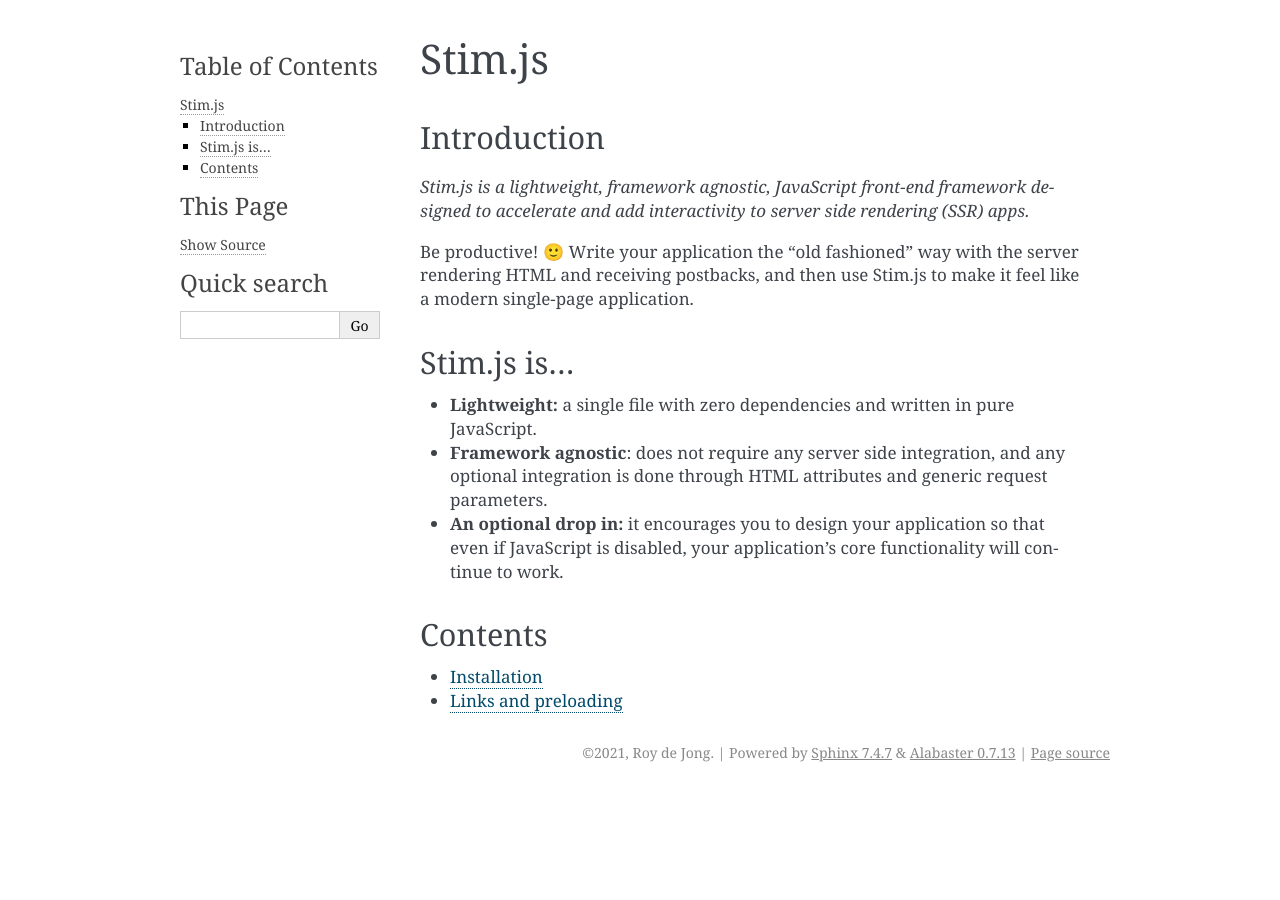
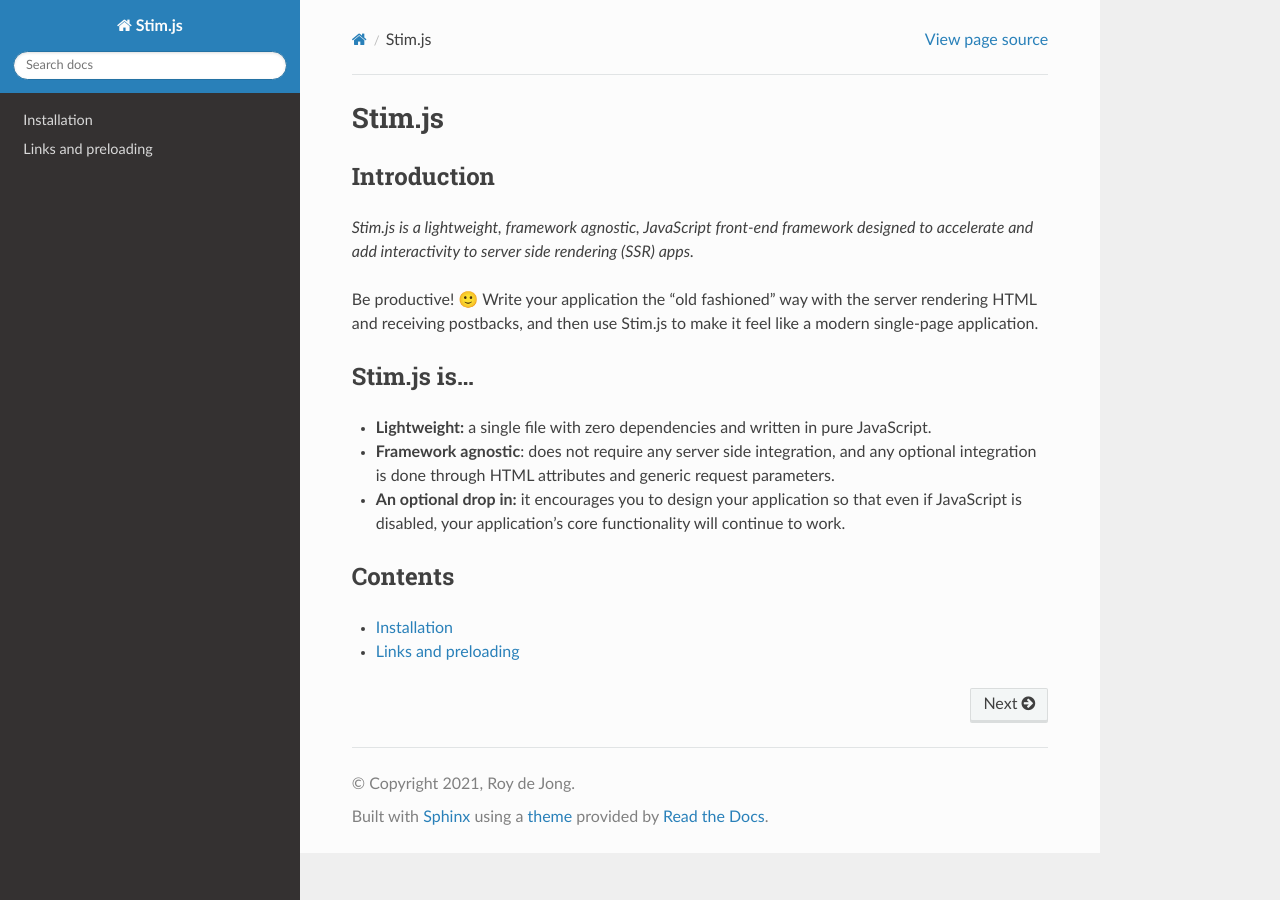
Before and after one commit to SoftwarePunt/stim.js, a Sphinx documentation site: the page built from docs/source/index.md, in a window 1280 px wide. Built offline with Sphinx 7.4.7 and the Read the Docs theme 2.0.0, drawn with Linux system fonts in a browser that asks for light colours.

Commit message:
docs: set theme to sphinx_rtd_theme

```diff
--- a/docs/source/conf.py
+++ b/docs/source/conf.py
@@ -1,60 +1,28 @@
 # Configuration file for the Sphinx documentation builder.
-#
-# This file only contains a selection of the most common options. For a full
-# list see the documentation:
-# https://www.sphinx-doc.org/en/master/usage/configuration.html
 
-# -- Path setup --------------------------------------------------------------
+import sphinx_rtd_theme
 
-# If extensions (or modules to document with autodoc) are in another directory,
-# add these directories to sys.path here. If the directory is relative to the
-# documentation root, use os.path.abspath to make it absolute, like shown here.
-#
-# import os
-# import sys
-# sys.path.insert(0, os.path.abspath('.'))
+import recommonmark
+from recommonmark.transform import AutoStructify
 
-
-# -- Project information -----------------------------------------------------
+# ----- Project information --------------------------------------------------------------------------------------------
 
 project = 'Stim.js'
 copyright = '2021, Roy de Jong'
 author = 'Roy de Jong'
 
+# ----- General configuration ------------------------------------------------------------------------------------------
 
-# -- General configuration ---------------------------------------------------
-
-# Add any Sphinx extension module names here, as strings. They can be
-# extensions coming with Sphinx (named 'sphinx.ext.*') or your custom
-# ones.
-extensions = ['recommonmark']
-
-# Add any paths that contain templates here, relative to this directory.
+extensions = ['recommonmark', 'sphinx_rtd_theme']
 templates_path = ['_templates']
-
-# List of patterns, relative to source directory, that match files and
-# directories to ignore when looking for source files.
-# This pattern also affects html_static_path and html_extra_path.
 exclude_patterns = []
 
+# ----- Options for HTML output ----------------------------------------------------------------------------------------
 
-# -- Options for HTML output -------------------------------------------------
-
-# The theme to use for HTML and HTML Help pages.  See the documentation for
-# a list of builtin themes.
-#
-html_theme = 'alabaster'
-
-# Add any paths that contain custom static files (such as style sheets) here,
-# relative to this directory. They are copied after the builtin static files,
-# so a file named "default.css" will overwrite the builtin "default.css".
+html_theme = 'sphinx_rtd_theme'
 html_static_path = ['_static']
 
-########################################################################################################################
-# AutoStructify for table of contents via markdown
-
-import recommonmark
-from recommonmark.transform import AutoStructify
+# ----- AutoStructify for table of contents ----------------------------------------------------------------------------
 
 def setup(app):
     app.add_config_value('recommonmark_config', {
```
